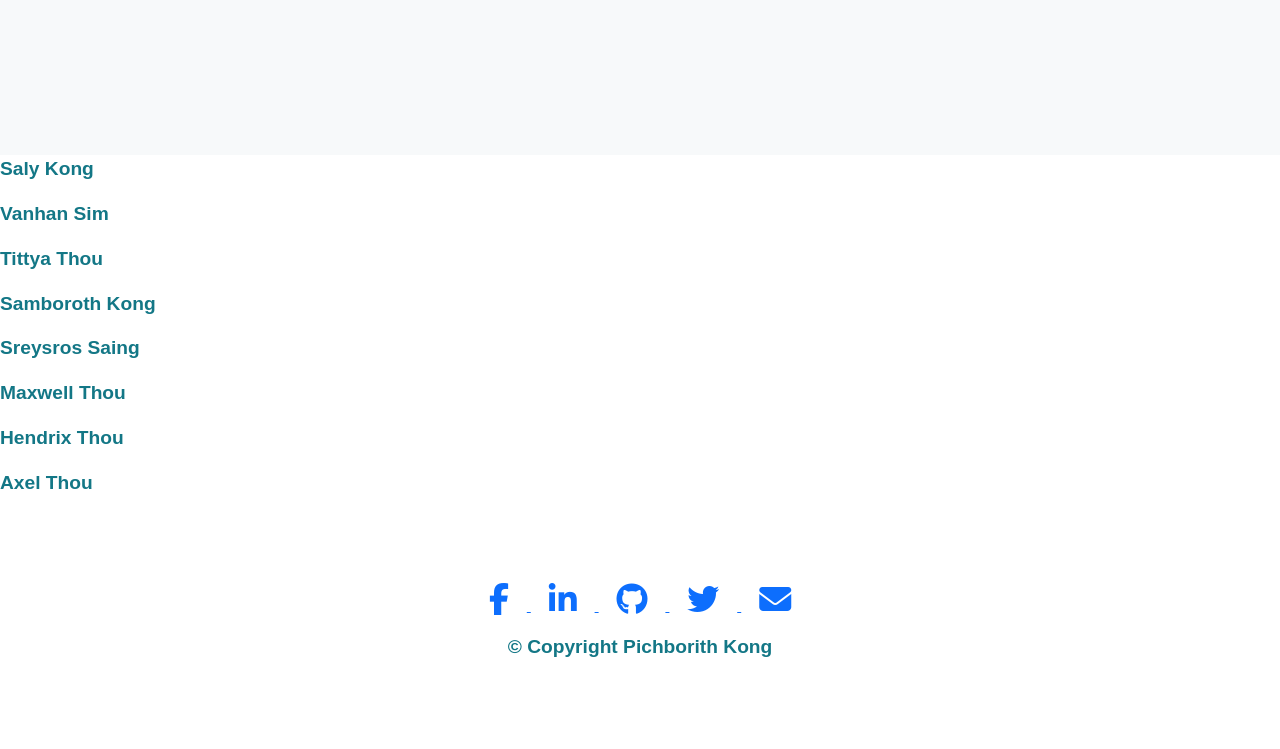
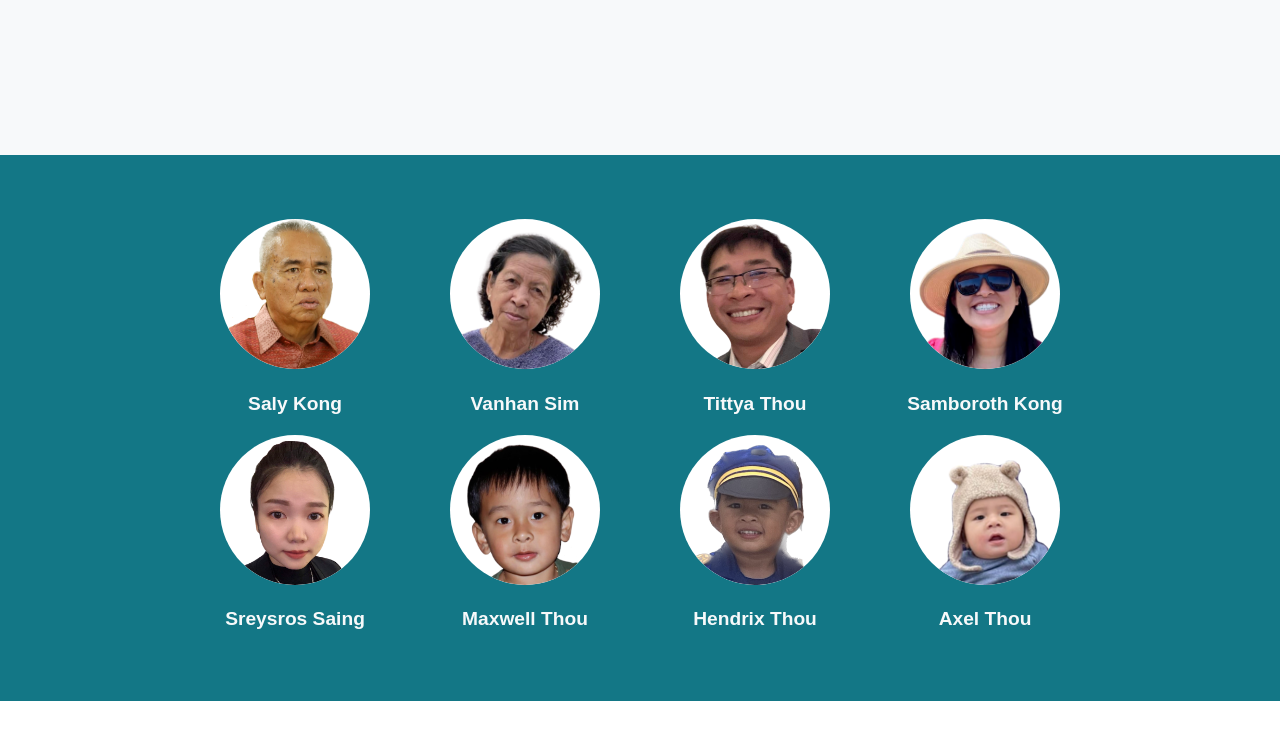
Before and after one commit to pichborithk/About-Me, a plain HTML site: page index.html in a window 1280 px wide. Shown: the part 2000-2749 px from the top of the page. Drawn offline with nearby package versions, Linux system fonts and the light colour scheme; a web font is replaced by a local one.

Commit message:
finish colors and fonts

```diff
--- a/index.html
+++ b/index.html
@@ -191,21 +191,44 @@
         </button>
       </div>
     </section>
-
-    <section id="relative" class="relative">
-      <div><p>Saly Kong</p></div>
-      <div><p>Vanhan Sim</p></div>
-      <div><p>Tittya Thou</p></div>
-      <div><p>Samboroth Kong</p></div>
-      <div><p>Sreysros Saing</p></div>
-      <div><p>Maxwell Thou</p></div>
-      <div><p>Hendrix Thou</p></div>
-      <div><p>Axel Thou</p></div>
+    <section id="relative" class="relative row">
+      <div class="col-3 member">
+        <img src="/asset/dad.png" alt="dad" />
+        <p>Saly Kong</p>
+      </div>
+      <div class="col-3 member">
+        <img src="/asset/mom.png" alt=" mom" />
+        <p>Vanhan Sim</p>
+      </div>
+      <div class="col-3 member">
+        <img src="/asset/tim.png" alt="tim" />
+        <p>Tittya Thou</p>
+      </div>
+      <div class="col-3 member">
+        <img src="/asset/boroth.png" alt="boroth" />
+        <p>Samboroth Kong</p>
+      </div>
+      <div class="col-3 member">
+        <img src="/asset/ying.png" alt="ying" />
+        <p>Sreysros Saing</p>
+      </div>
+      <div class="col-3 member">
+        <img src="/asset/maxwell.png" alt="maxwell" />
+        <p>Maxwell Thou</p>
+      </div>
+      <div class="col-3 member">
+        <img src="/asset/hendrix.png" alt="hendrix" />
+        <p>Hendrix Thou</p>
+      </div>
+      <div class="col-3 member">
+        <img src="/asset/axel.png" alt="axel" />
+        <p>Axel Thou</p>
+      </div>
     </section>
 
     <!-- Footer -->
 
-    <footer id="footer">
+    <footer id="footer" class="footer">
       <a href="https://www.facebook.com/pichborithkong/">
         <i class="fa-brands fa-facebook-f fa-2x contact-icon"></i>
       </a>
--- a/style.css
+++ b/style.css
@@ -21,10 +21,18 @@ h3 {
   font-weight: bold;
 }
 p {
-  color: #137786;
+  color: #f7f9fa;
   font-size: 1.2rem;
   font-family: 'Palanquin', sans-serif;
   font-weight: bold;
+}
+
+a,
+a:hover,
+a:focus,
+a:active {
+  text-decoration: none;
+  color: #137786;
 }
 
 /* Navigation Bar */
@@ -48,10 +56,14 @@ p {
 }
 
 .nav-link {
-  color: #000;
-  font-family: 'Montserrat';
-  font-size: 1.2rem;
-  font-weight: 100;
+  color: #137786;
+  font-family: 'Palanquin', sans-serif;
+  font-size: 1.5rem;
+  font-weight: bold;
+}
+.nav-link:hover {
+  color: #24e2ff;
+  font-size: 1.6rem;
 }
 
 /* Introduction Section */
@@ -78,7 +90,7 @@ p {
 .my-photo {
   border-radius: 50%;
   height: 25%;
-  margin: 0 0 5% 0;
+  margin-bottom: 5%;
   width: 25%;
 }
 
@@ -97,7 +109,7 @@ p {
 .describe-skill {
   padding: 5% 0 0 0;
 }
-.describe-skill p,
+
 .describe-skill h3 {
   color: #f7f9fa;
 }
@@ -127,7 +139,22 @@ p {
 .carousel-item {
   padding: 7% 15%;
 }
+/* relative section */
+#relative {
+  padding: 5% 15% 4%;
+  background-color: #137786;
+}
 
+.member {
+  text-align: center;
+}
+.member img {
+  margin-bottom: 10%;
+  background-color: #fff;
+  border-radius: 50%;
+  height: 150px;
+  width: 150px;
+}
 /* footer */
 
 #footer {
@@ -137,6 +164,11 @@ p {
 }
 .contact-icon {
   padding: 2% 2%;
+}
+
+.footer p {
+  color: #137786;
+  font-size: 1rem;
 }
 
 @media (max-width: 990px) {
```
Also changed, not shown: asset/axel.png (added), asset/boroth.png (added), asset/dad.png (added), asset/hendrix.png (added), asset/maxwell.png (added), asset/mom.png (added), asset/tim.png (added), asset/ying.png (added).
